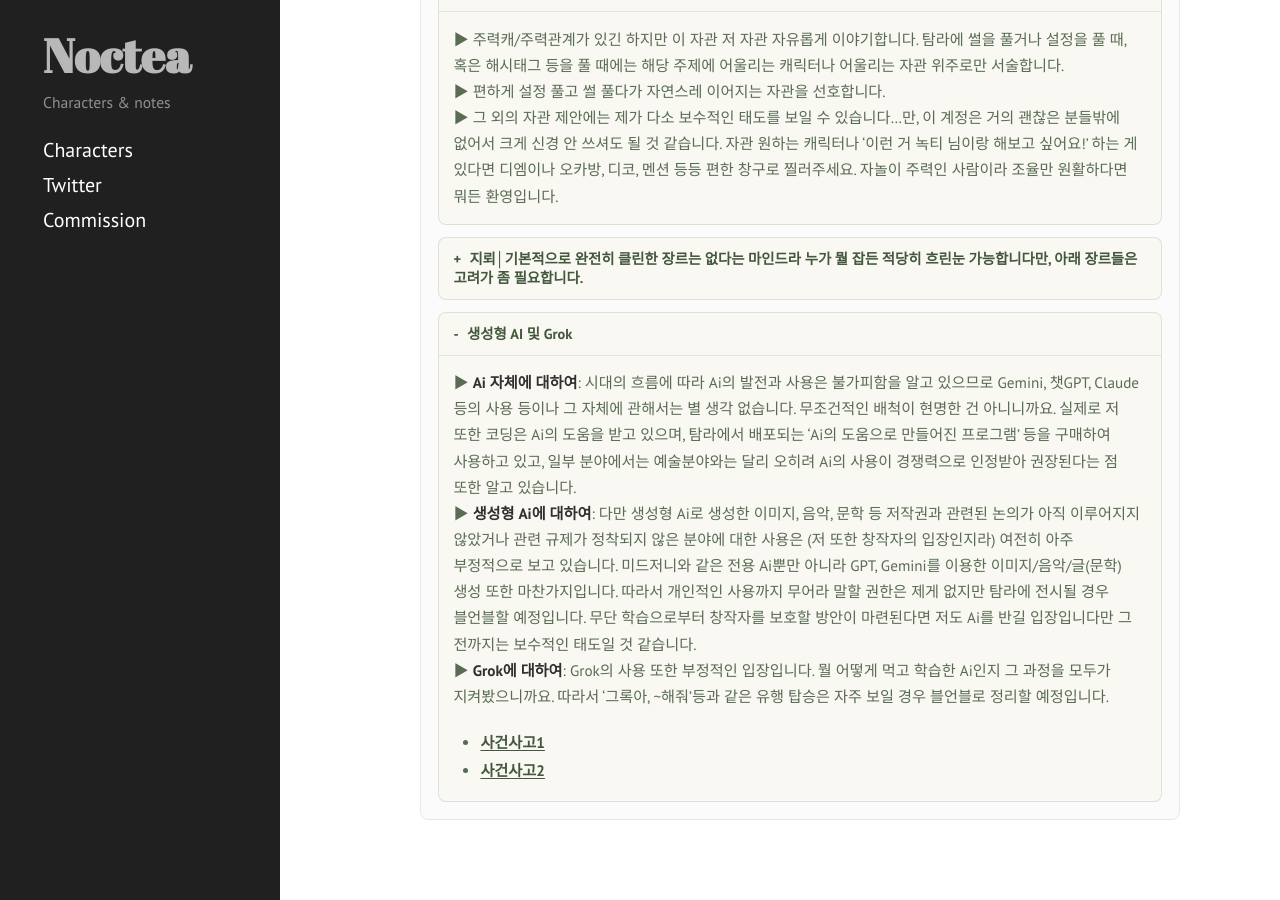
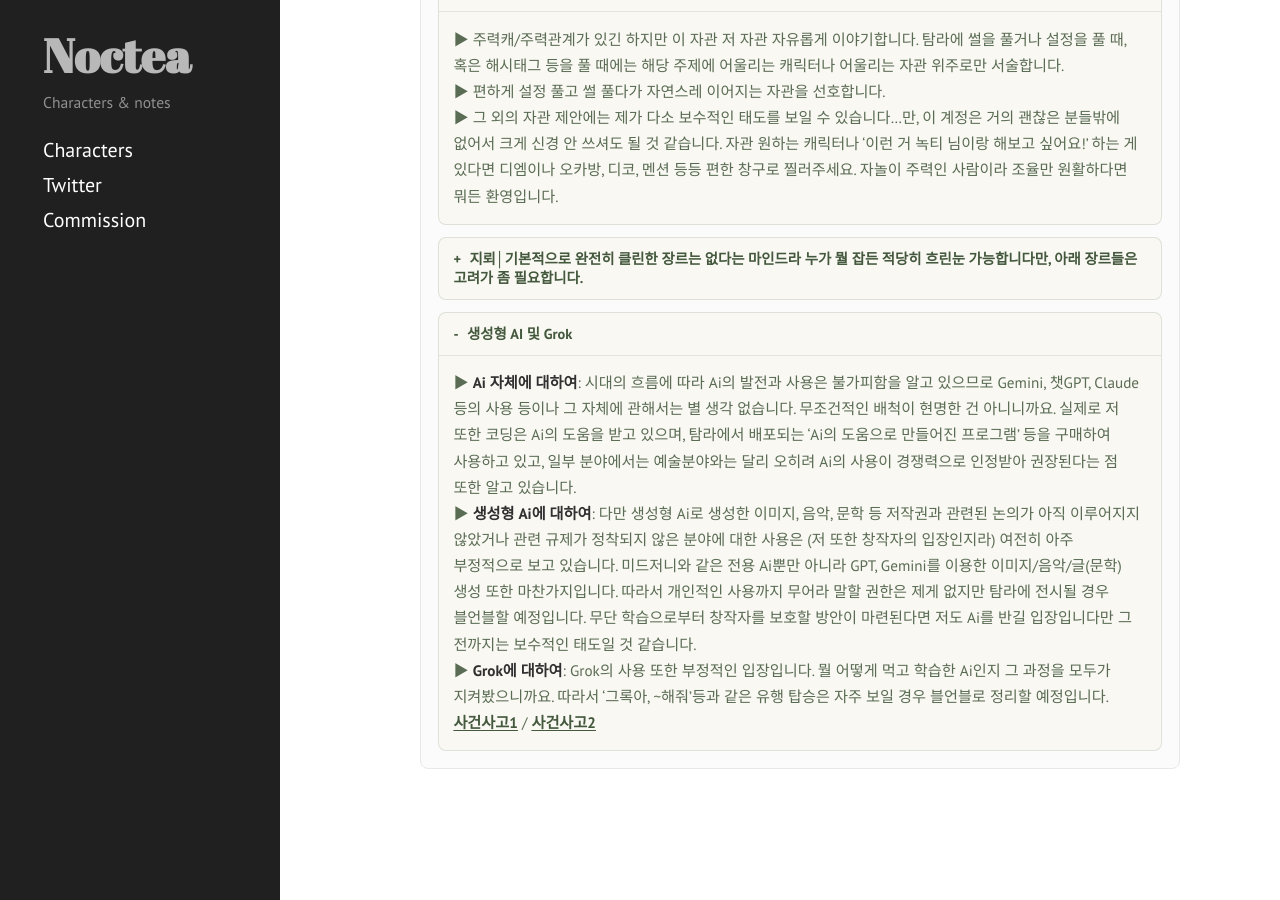
Before and after one commit to mistynocturn-design/noctea-characters, a Jekyll site: the page built from index.html, in a window 1280 px wide and 900 px high, scrolled down 792 px. Built offline with Jekyll 4.4.1, drawn with Linux system fonts in a browser that asks for light colours; some web fonts are replaced; the list of posts is cut into pages by our own code.

```diff
--- a/_data/home.yml
+++ b/_data/home.yml
@@ -39,4 +39,4 @@ details:
     text: "▶ [플레이브 / 왁타버스]: 버추얼 아이돌에 면역이 없습니다. 특히 이 두 그룹 관련으로는 탐라에 들어오면 블언블의 가능성이 있습니다. (특히 플레이브는 개인적으로 진짜 힘들어요.)\n그냥 버튜버는 OK. 아이돌만 아니면 괜찮습니다.\n▶ [호요버스, 쿠키런 ip]: 호요버스는 제 장르 표절이슈, 쿠키런은 버닝썬 이슈로 거부감이 좀 있습니다. 어쩌다 들어오는 정도는 괜찮지만 이걸 메인으로 잡는 분이 생긴다면 조용히 보내드립니다.\n▶ 그 외 [귀멸의 칼날, Project Moon의 컨텐츠, 에이스테 등 논란이 너무 명확하고 중대한 장르]: 보통 이런 것들은 제 탐라 분들도 극혐하시기 때문에 걱정은 안 되지만 혹시 몰라 적어둡니다."
   - title: "생성형 AI 및 Grok"
     open: true
-    text: "▶ **Ai 자체에 대하여**: 시대의 흐름에 따라 Ai의 발전과 사용은 불가피함을 알고 있으므로 Gemini, 챗GPT, Claude 등의 사용 등이나 그 자체에 관해서는 별 생각 없습니다. 무조건적인 배척이 현명한 건 아니니까요. 실제로 저 또한 코딩은 Ai의 도움을 받고 있으며, 탐라에서 배포되는 'Ai의 도움으로 만들어진 프로그램' 등을 구매하여 사용하고 있고, 일부 분야에서는 예술분야와는 달리 오히려 Ai의 사용이 경쟁력으로 인정받아 권장된다는 점 또한 알고 있습니다.\n▶ **생성형 Ai에 대하여**: 다만 생성형 Ai로 생성한 이미지, 음악, 문학 등 저작권과 관련된 논의가 아직 이루어지지 않았거나 관련 규제가 정착되지 않은 분야에 대한 사용은 (저 또한 창작자의 입장인지라) 여전히 아주 부정적으로 보고 있습니다. 미드저니와 같은 전용 Ai뿐만 아니라 GPT, Gemini를 이용한 이미지/음악/글(문학) 생성 또한 마찬가지입니다. 따라서 개인적인 사용까지 무어라 말할 권한은 제게 없지만 탐라에 전시될 경우 블언블할 예정입니다. 무단 학습으로부터 창작자를 보호할 방안이 마련된다면 저도 Ai를 반길 입장입니다만 그 전까지는 보수적인 태도일 것 같습니다.\n▶ **Grok에 대하여**: Grok의 사용 또한 부정적인 입장입니다. 뭘 어떻게 먹고 학습한 Ai인지 그 과정을 모두가 지켜봤으니까요. 따라서 '그록아, ~해줘'등과 같은 유행 탑승은 자주 보일 경우 블언블로 정리할 예정입니다.\n- [사건사고1](https://www.yna.co.kr/view/AKR20250710007400075?input=tw)\n- [사건사고2](https://x.com/hanaori00/status/1923040528918007851?ref_src=twsrc%5Etfw%7Ctwcamp%5Etweetembed%7Ctwterm%5E1923040528918007851%7Ctwgr%5E%7Ctwcon%5Es1_&ref_url=)\n"
+    text: "▶ **Ai 자체에 대하여**: 시대의 흐름에 따라 Ai의 발전과 사용은 불가피함을 알고 있으므로 Gemini, 챗GPT, Claude 등의 사용 등이나 그 자체에 관해서는 별 생각 없습니다. 무조건적인 배척이 현명한 건 아니니까요. 실제로 저 또한 코딩은 Ai의 도움을 받고 있으며, 탐라에서 배포되는 'Ai의 도움으로 만들어진 프로그램' 등을 구매하여 사용하고 있고, 일부 분야에서는 예술분야와는 달리 오히려 Ai의 사용이 경쟁력으로 인정받아 권장된다는 점 또한 알고 있습니다.\n▶ **생성형 Ai에 대하여**: 다만 생성형 Ai로 생성한 이미지, 음악, 문학 등 저작권과 관련된 논의가 아직 이루어지지 않았거나 관련 규제가 정착되지 않은 분야에 대한 사용은 (저 또한 창작자의 입장인지라) 여전히 아주 부정적으로 보고 있습니다. 미드저니와 같은 전용 Ai뿐만 아니라 GPT, Gemini를 이용한 이미지/음악/글(문학) 생성 또한 마찬가지입니다. 따라서 개인적인 사용까지 무어라 말할 권한은 제게 없지만 탐라에 전시될 경우 블언블할 예정입니다. 무단 학습으로부터 창작자를 보호할 방안이 마련된다면 저도 Ai를 반길 입장입니다만 그 전까지는 보수적인 태도일 것 같습니다.\n▶ **Grok에 대하여**: Grok의 사용 또한 부정적인 입장입니다. 뭘 어떻게 먹고 학습한 Ai인지 그 과정을 모두가 지켜봤으니까요. 따라서 '그록아, ~해줘'등과 같은 유행 탑승은 자주 보일 경우 블언블로 정리할 예정입니다.\n[사건사고1](https://www.yna.co.kr/view/AKR20250710007400075?input=tw) / [사건사고2](https://x.com/hanaori00/status/1923040528918007851?ref_src=twsrc%5Etfw%7Ctwcamp%5Etweetembed%7Ctwterm%5E1923040528918007851%7Ctwgr%5E%7Ctwcon%5Es1_&ref_url=)\n"
```
